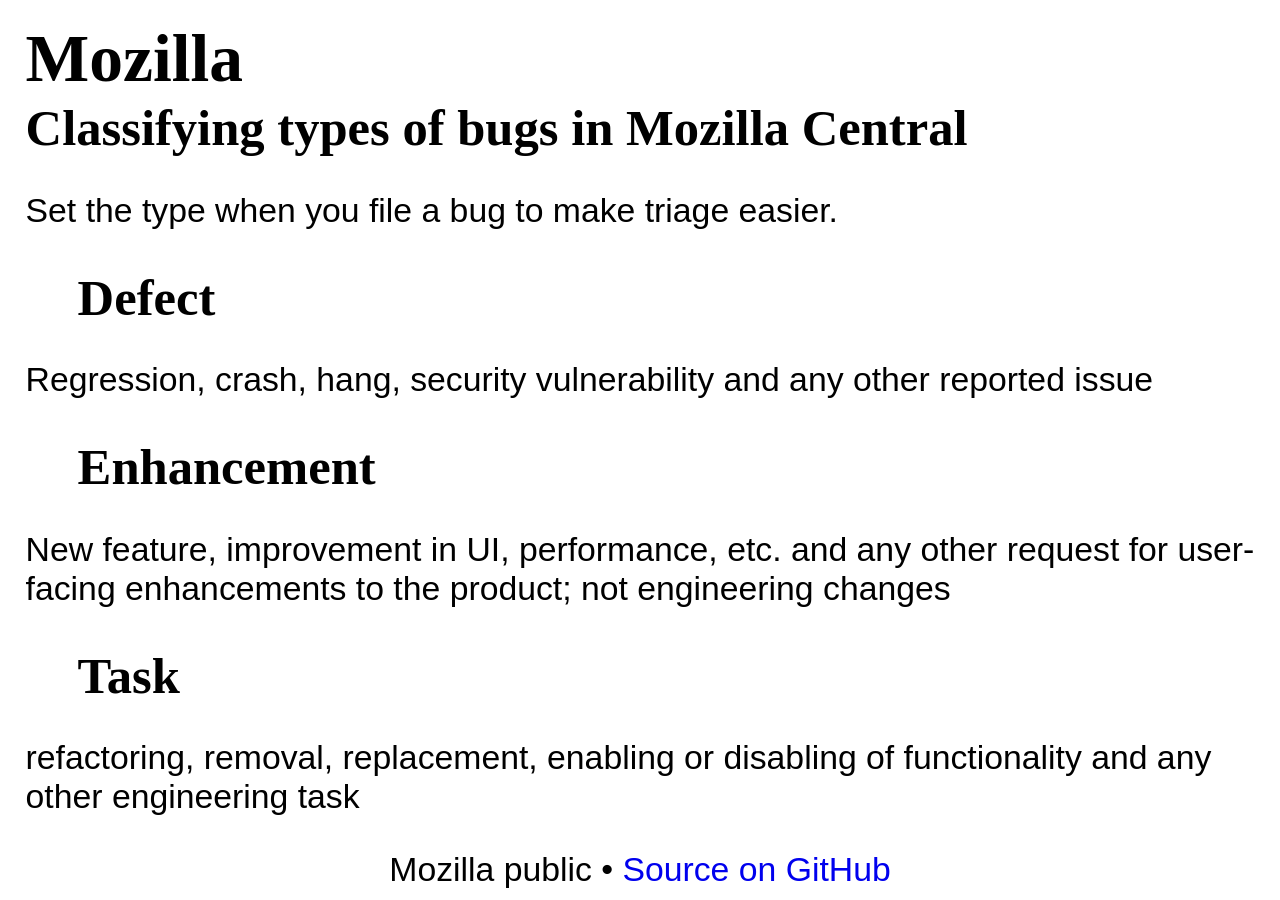
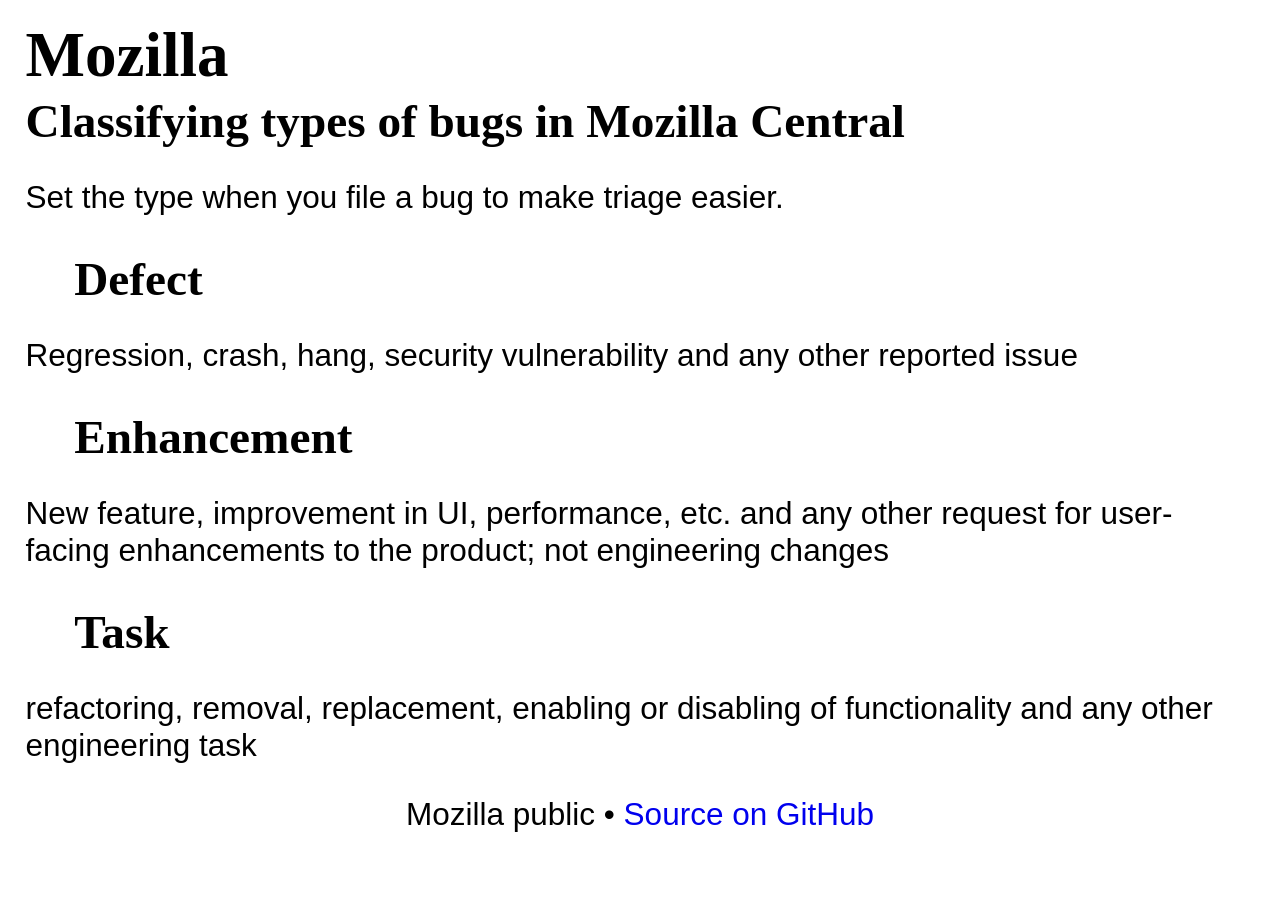
Before and after one commit to mozilla/bug-handling, a Jekyll site: the page built from _guides/task-defect-enhancement.md, in a window 1280 px wide. Built offline with Jekyll 4.4.1, drawn with Linux system fonts in a browser that asks for light colours; some web fonts are replaced.

Commit message:
Further reduce font size

```diff
--- a/public/css/poster.css
+++ b/public/css/poster.css
@@ -8,7 +8,7 @@
   padding: 2vh 2vw;
   height: 96vh;
   width: 100%;
-  font-size: 3.75vh;
+  font-size: 3.5vh;
 }
 
 a {
```
